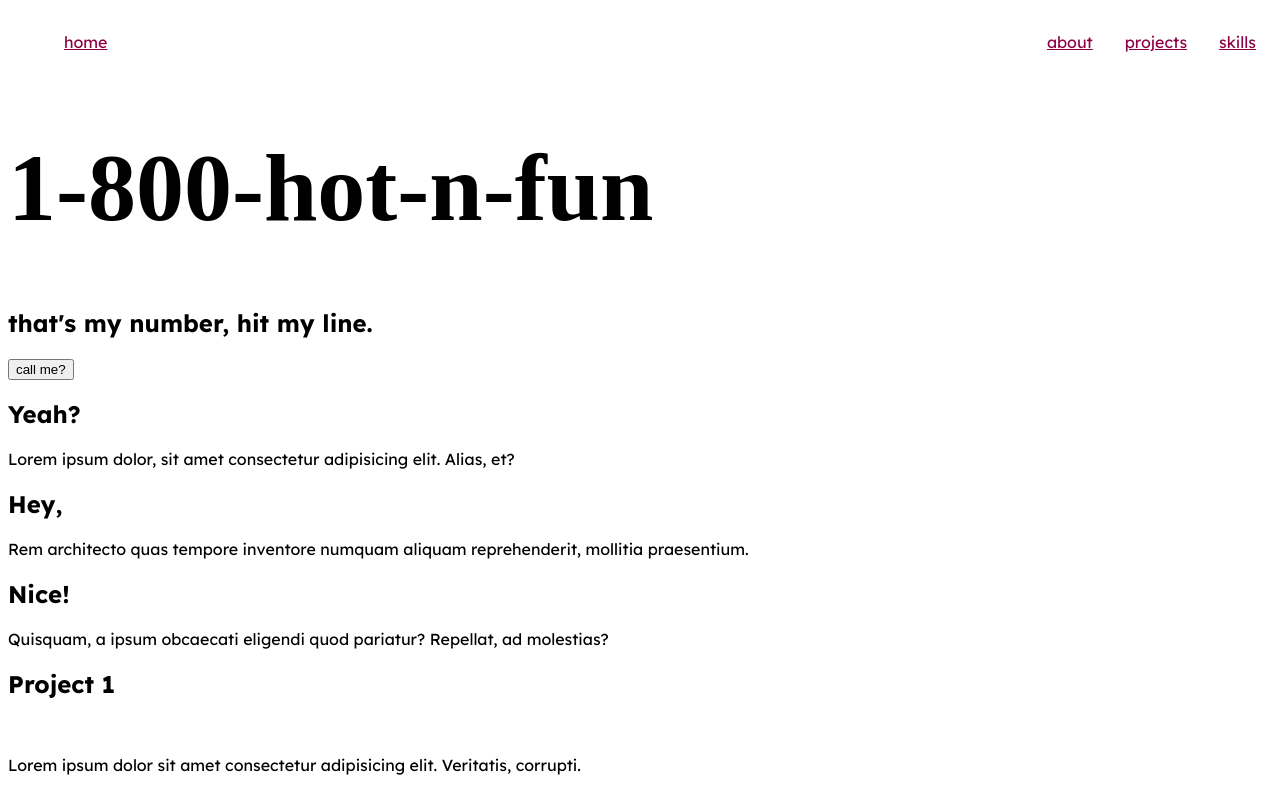
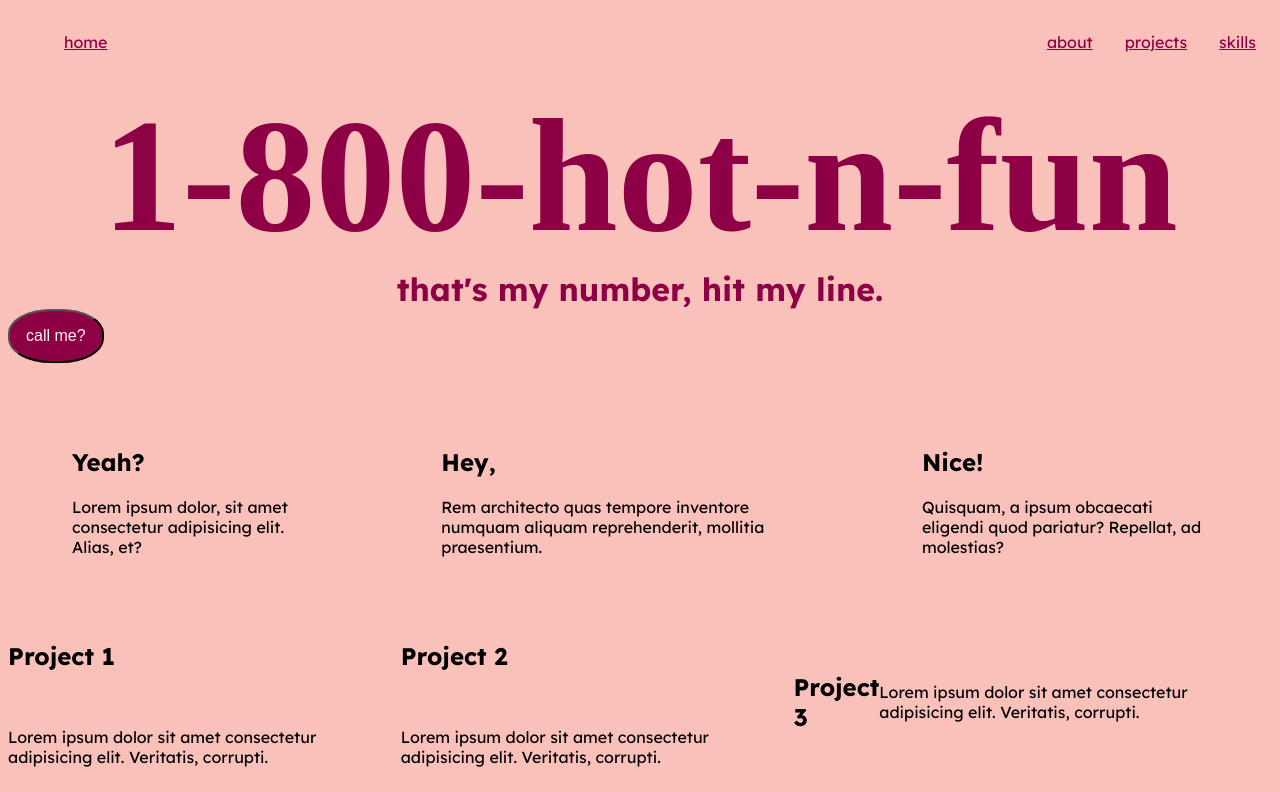
Before and after one commit to CMSC-100-2S24-25/exer-02-html-with-css-hfroldan, a plain HTML site: page index.html in a window 1280 px wide. Shown: the top 792 px of the page. Drawn offline with Linux system fonts and the light colour scheme; a web font is replaced by a local one.

Commit message:
chore: Modified base files

```diff
--- a/stylesheet.css
+++ b/stylesheet.css
@@ -1,7 +1,7 @@
 :root {
     --black: #0A0A0A;
-    --white: #F3D9DC;
-    --rose: #C78283;
+    --white: #fff3f4;
+    --rose: #fac1bb;
     --pink: #8E0045;
     --blue: #8093F1;
 }
@@ -21,6 +21,7 @@
 
 body {
     font-family: "Lexend";
+    background-color: var(--rose);
 
 }
 
@@ -41,8 +42,47 @@ li a {
     padding: 1em;
 }
 
+header {
+    display: flex;
+    flex-direction: column;
+    justify-content: flex-start;
+    align-items: center;
+    color: var(--pink);
+}
+
 header h1 {
     font-family: "Luxurious Script";
-    font-size: 6em;
+    font-size: 10em;
     padding: 0%;
+    margin: 0%;
 }
+
+header h2 {
+    font-size: 2em;
+    padding: 0%;
+    margin: 0%;
+}
+
+section button {
+    display: block;
+    text-align: center;
+    background-color: var(--pink);
+    color: var(--white);
+    border-radius: 45%;
+    font-weight: 500;
+    font-size: 1em;
+    padding: 1em;
+}
+
+section {
+    display: flex;
+    flex-wrap: nowrap;
+    justify-content: space-between;
+    align-items: center;
+    align-content: center;
+}
+
+section.about div {
+    padding: 2em;
+    margin: 2em;
+}
```
